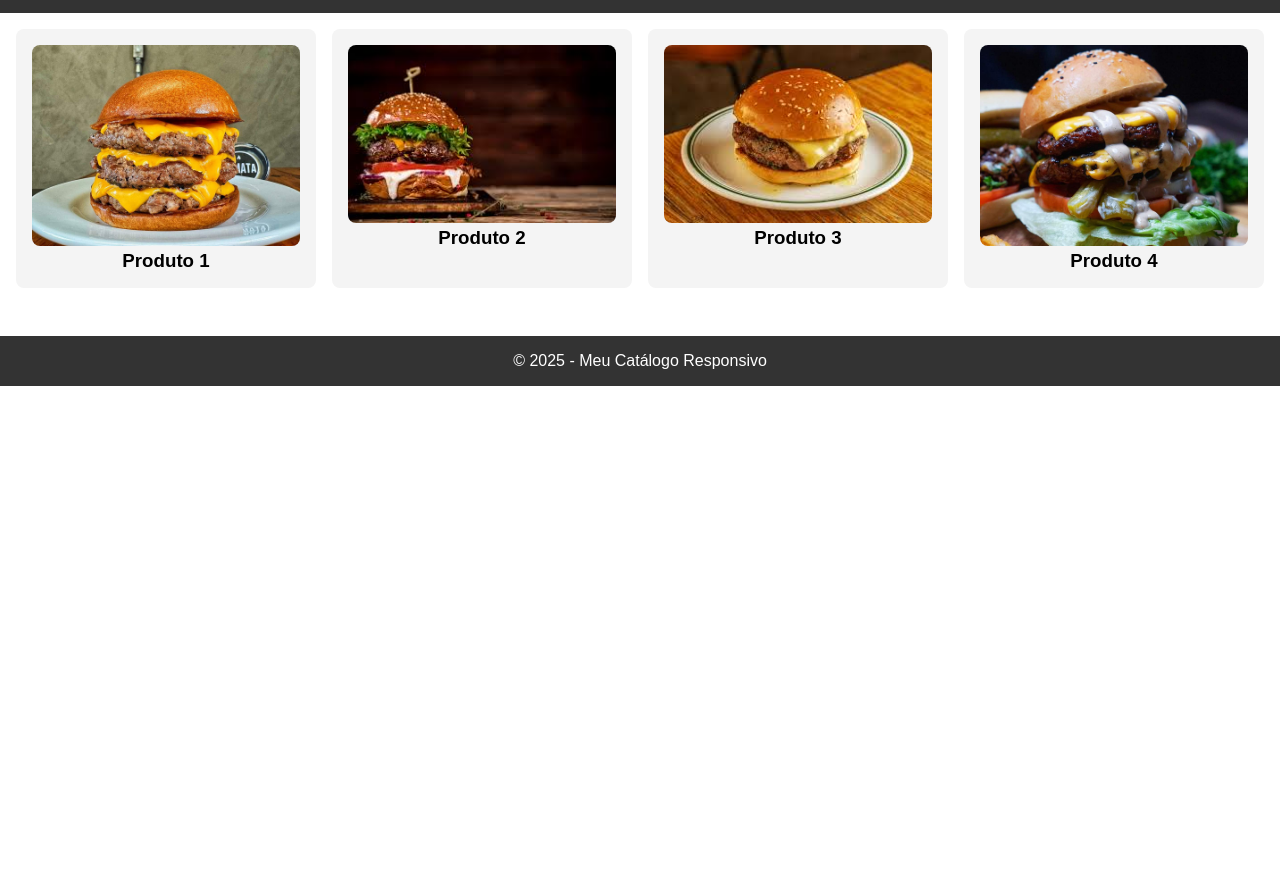
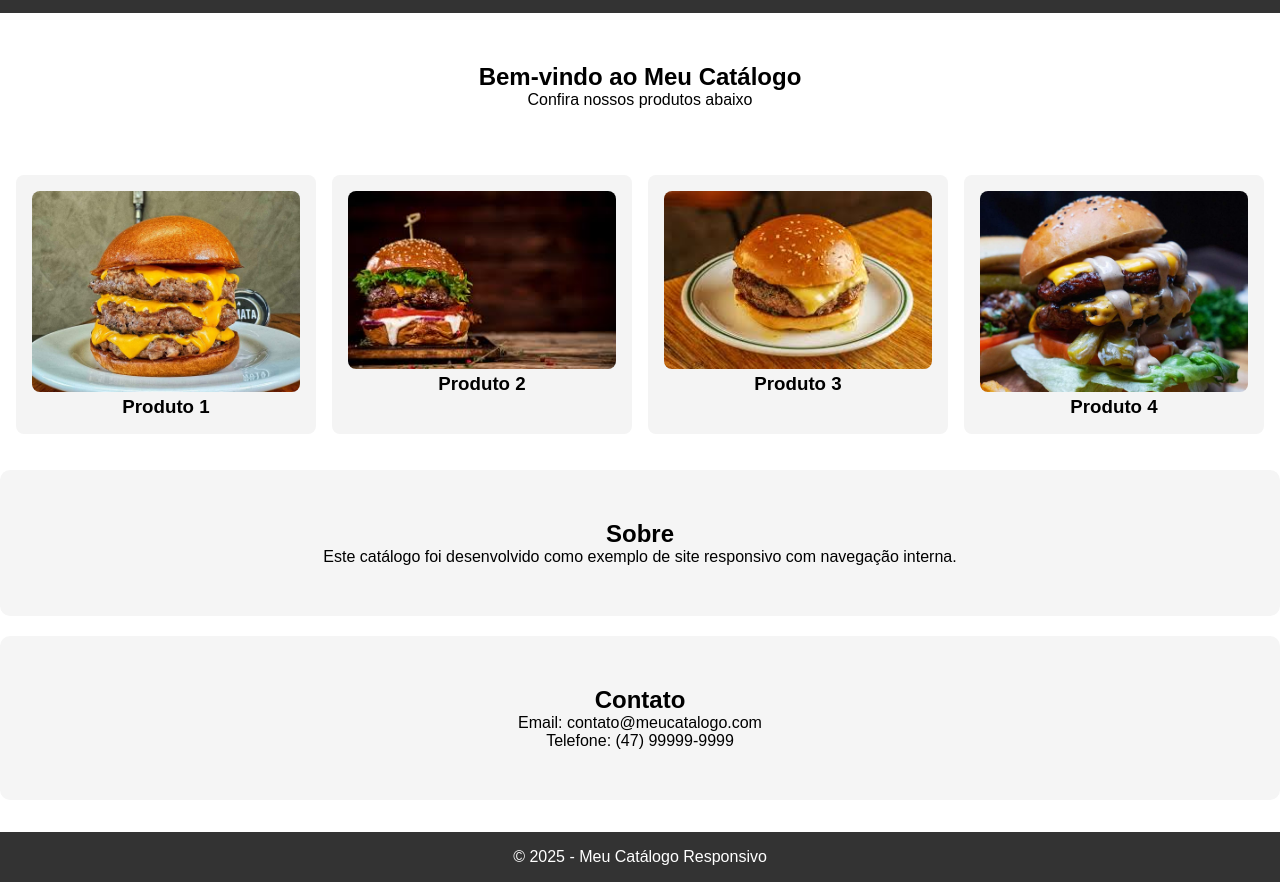
Before and after one commit to Davi-jc/DESENVMOVEIS2025, a plain HTML site: page Atividade02/index.html in a window 1280 px wide. Shown: the part 37-919 px from the top of the page. Before the commit the page ends 800 px from the top, so only its background shows below. Drawn offline with Linux system fonts and the light colour scheme.

Commit message:
Ajustes no catalago

```diff
--- a/Atividade02/index.html
+++ b/Atividade02/index.html
@@ -12,21 +12,37 @@
     <div class="logo">Meu Catálogo</div>
     <nav class="nav">
       <ul>
-        <li><a href="#">Início</a></li>
-        <li><a href="#">Produtos</a></li>
-        <li><a href="#">Sobre</a></li>
-        <li><a href="#">Contato</a></li>
+        <li><a href="#inicio">Início</a></li>
+        <li><a href="#produtos">Produtos</a></li>
+        <li><a href="#sobre">Sobre</a></li>
+        <li><a href="#contato">Contato</a></li>
       </ul>
     </nav>
     <button class="hamburger" id="hamburger">☰</button>
   </header>
 
-  <main class="grid-container">
+  <section id="inicio">
+    <h1>Bem-vindo ao Meu Catálogo</h1>
+    <p>Confira nossos produtos abaixo</p>
+  </section>
+
+  <main class="grid-container" id="produtos">
     <section class="card"> <img src="images/img1.jpg" alt=""><h3>Produto 1</h3></section>
     <section class="card"> <img src="images/img2.jpg" alt=""><h3>Produto 2</h3></section>
     <section class="card"> <img src="images/img3.jpg" alt=""><h3>Produto 3</h3></section>
     <section class="card"> <img src="images/img4.jpg" alt=""><h3>Produto 4</h3></section>
   </main>
+
+  <section id="sobre">
+    <h2>Sobre</h2>
+    <p>Este catálogo foi desenvolvido como exemplo de site responsivo com navegação interna.</p>
+  </section>
+
+  <section id="contato">
+    <h2>Contato</h2>
+    <p>Email: contato@meucatalogo.com</p>
+    <p>Telefone: (47) 99999-9999</p>
+  </section>
 
   <footer>
     <p>© 2025 - Meu Catálogo Responsivo</p>
--- a/Atividade02/styles.css
+++ b/Atividade02/styles.css
@@ -37,6 +37,21 @@ footer {
   margin-top: 2rem;
 }
 
+ html {
+  scroll-behavior: smooth;
+}
+
+section {
+  padding: 50px;
+  text-align: center;
+}
+
+#sobre, #contato {
+  background-color: #f5f5f5;
+  margin-top: 20px;
+  border-radius: 10px;
+}
+
 
 @media (max-width: 768px) {
   .nav { display: none; }
```
